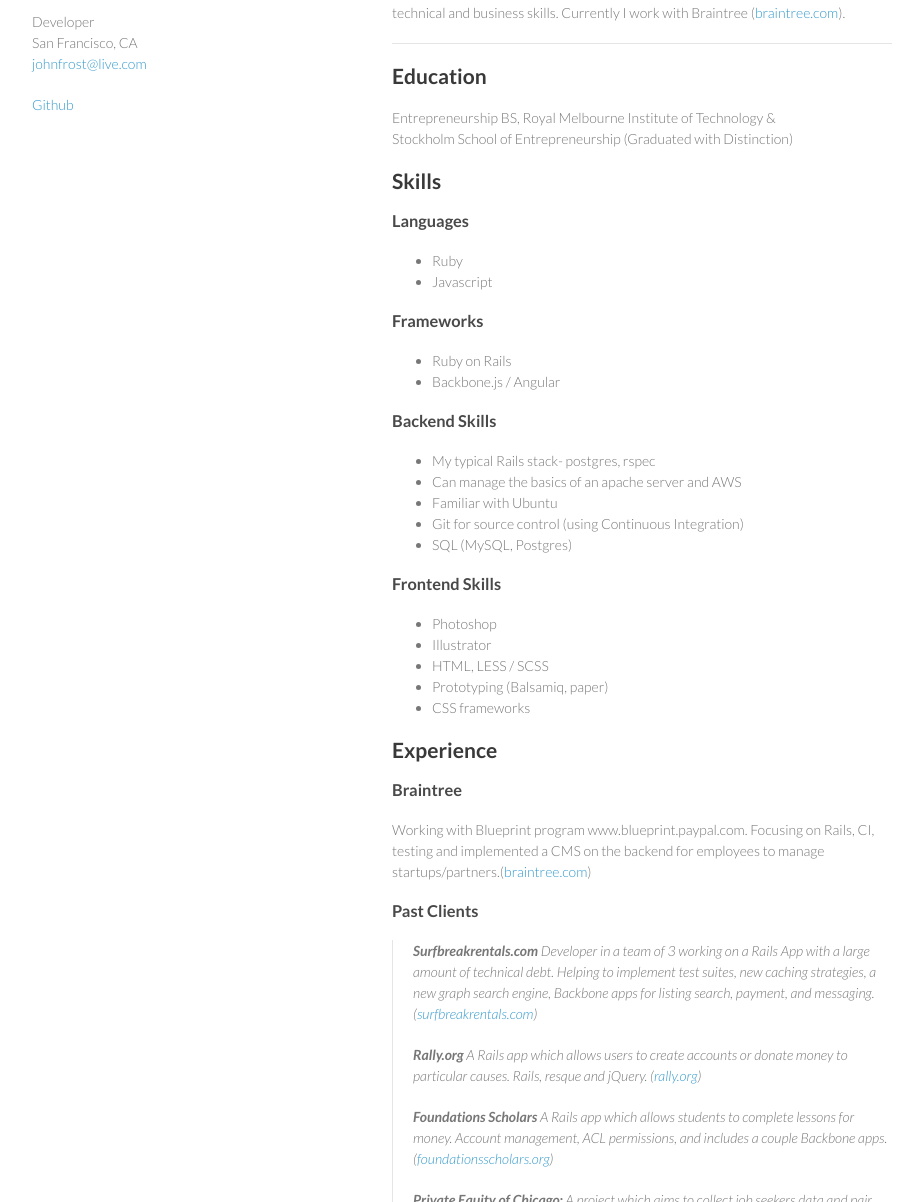
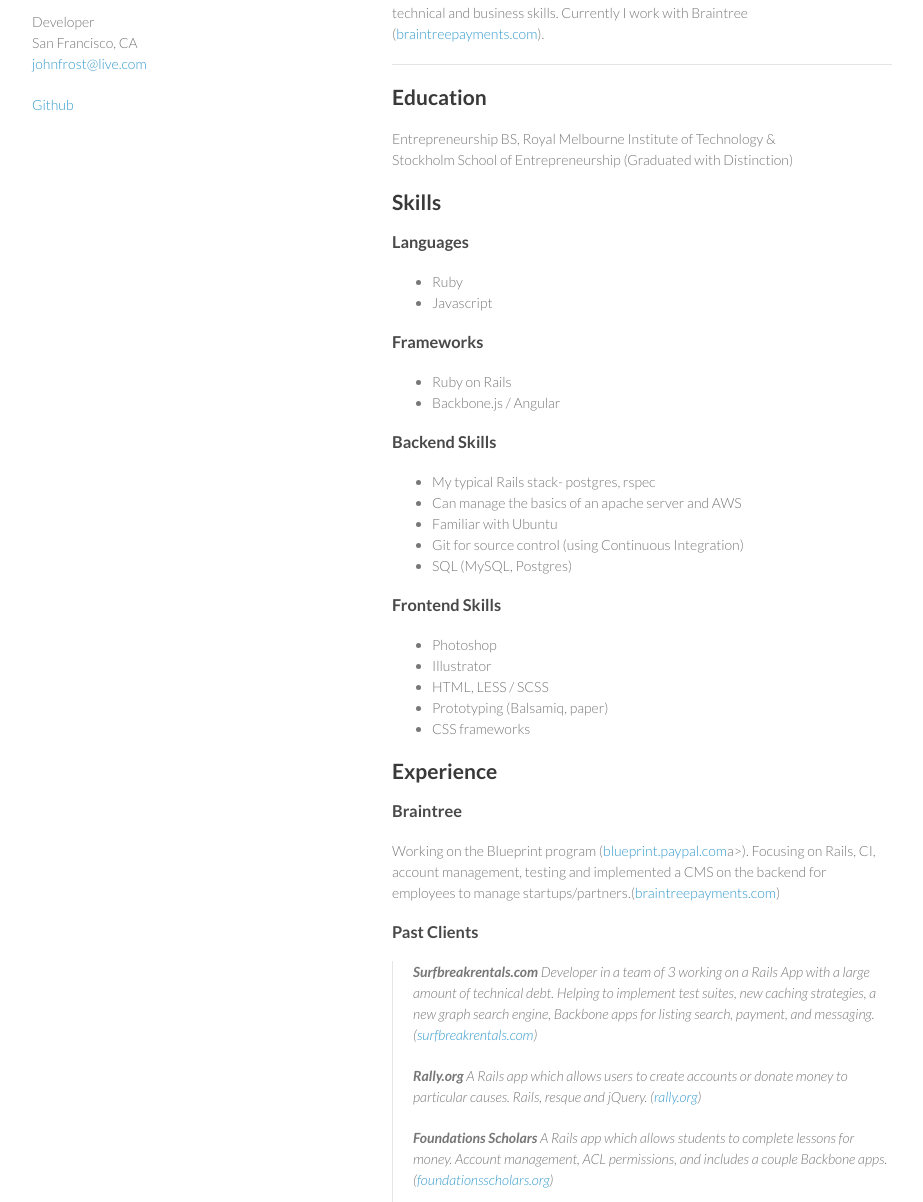
Before and after one commit to frostjohn/frostjohn.github.io, a plain HTML site: page index.html in a window 1280 px wide. Shown: the part 98-1300 px from the top of the page, without its empty margins (178-1101 px from the left). Drawn offline with Linux system fonts and the light colour scheme; files whose address does not match are found by name.

Commit message:
new links

```diff
--- a/index.html
+++ b/index.html
@@ -32,7 +32,7 @@
 
       </header>
 <section>
-<p>I'm a developer based in San Francisco.  I build web apps involving Ruby and Javascript, though I like to work on new concepts and opportunities to improve my technical and business skills.  Currently I work with Braintree (<a href="http://www.braintree.com">braintree.com</a>).</p>
+<p>I'm a developer based in San Francisco.  I build web apps involving Ruby and Javascript, though I like to work on new concepts and opportunities to improve my technical and business skills.  Currently I work with Braintree (<a href="http://www.braintreepayments.com">braintreepayments.com</a>).</p>
 
 <hr>
 
@@ -76,7 +76,7 @@
 <h2>Experience</h2>
 <h3>Braintree</h3>
 <p>
- Working with Blueprint program www.blueprint.paypal.com. Focusing on Rails, CI, testing and implemented a CMS on the backend for employees to manage startups/partners.(<a href="http://braintree.com">braintree.com</a>)
+ Working on the Blueprint program (<a href="http://www.blueprint.paypal.com">blueprint.paypal.com</a>a>). Focusing on Rails, CI, account management, testing and implemented a CMS on the backend for employees to manage startups/partners.(<a href="http://braintreepayments.com">braintreepayments.com</a>)
 </p>
 <h3>Past Clients</h3>
 <blockquote>
```
